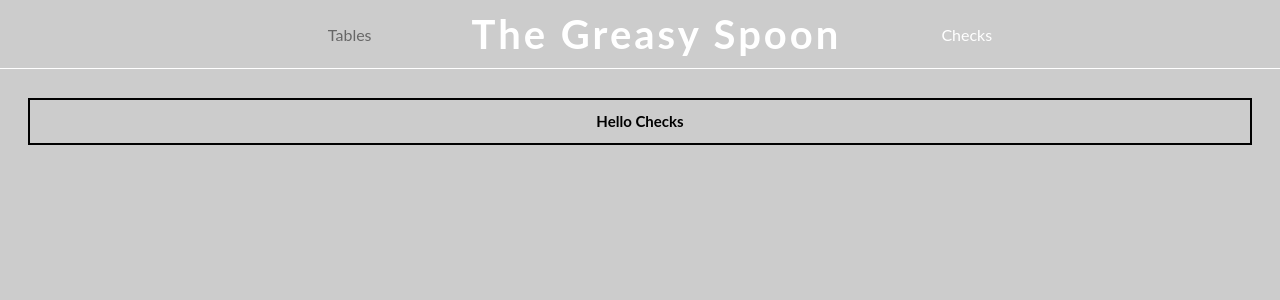
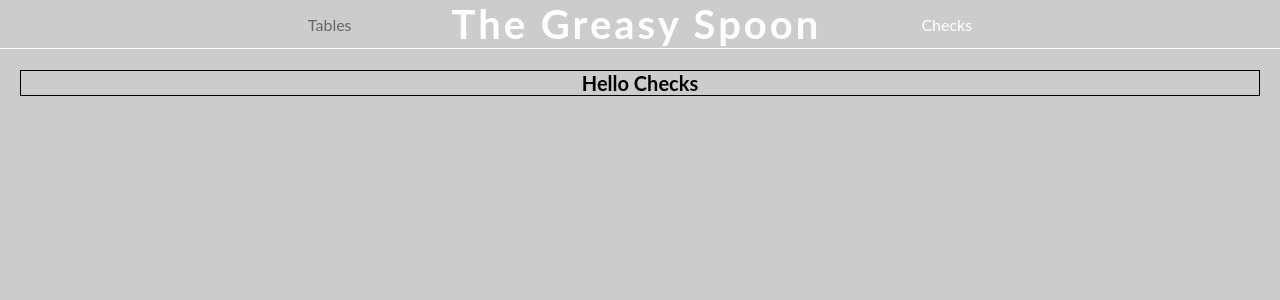
Before and after one commit to rhysgoehring/avero-pos, a React (Create React App) app: page /checks in a window 1280 px wide. Shown: the top 300 px of the page. Built offline with nearby package versions, Linux system fonts and the light colour scheme.

Commit message:
moved BASE_URL and requestConfig to separate file, adjusted navbar styles. In Tables page, fetching tables and storing in state and redux, fetching tables and storing in state. tables reducer puts all tables in an openTables array initially. modified globalStyle, modified layout components

```diff
--- a/src/actions/index.js
+++ b/src/actions/index.js
@@ -1,26 +1,17 @@
 import axios from "axios";
 import { GET_TABLES, GET_ITEMS } from "./types";
-
-const requestConfig = {
-  headers: {
-    Authorization:
-      "eyJhbGciOiJIUzI1NiIsInR5cCI6IkpXVCJ9.eyJpZCI6ImJhNGFlMmM0LTZlNWMtNDhlMy04ZDRlLTFkNzhjNWE3MDZhZiIsIm5hbWUiOiJSaHlzIn0.FCcG29CTjqCaWxQfpymhyuS0pv8krDQu15fKAQRjVFo"
-  }
-};
+import { BASE_URL, requestConfig } from "../config";
 
 const getTables = () => async dispatch => {
   try {
-    const { data } = await axios.get(
-      "https://check-api.herokuapp.com/tables",
-      requestConfig
-    );
-    console.log("get tables data: ", data);
+    const { data } = await axios.get(`${BASE_URL}/tables`, requestConfig);
+
     return dispatch({
       type: GET_TABLES,
       data
     });
   } catch (error) {
-    console.log("get tables error", error);
+    console.error("get tables error", error);
   }
 };
 
--- a/src/components/Navbar/index.js
+++ b/src/components/Navbar/index.js
@@ -1,6 +1,6 @@
 import React from "react";
 import { withRouter } from "react-router-dom";
-import { Header, NavWrapper, NavList, NavItem, Logo, Link } from "./styled";
+import { Header, NavWrapper, NavList, NavItem, Logo, Link } from "./styles";
 
 const Navbar = () => (
   <Header>
--- a/src/components/Navbar/styled.js
+++ b/src/components/Navbar/styles.js
@@ -13,8 +13,6 @@ const Header = styled.header`
   background-color: transparent;
   justify-content: center;
   align-items: center;
-  padding-bottom: 5rem;
-  margin-bottom: 5rem;
 `;
 
 const NavWrapper = styled.nav`
--- /dev/null
+++ b/src/config.js
@@ -0,0 +1,10 @@
+const BASE_URL = "https://check-api.herokuapp.com"
+
+const requestConfig = {
+  headers: {
+    Authorization:
+      "eyJhbGciOiJIUzI1NiIsInR5cCI6IkpXVCJ9.eyJpZCI6ImJhNGFlMmM0LTZlNWMtNDhlMy04ZDRlLTFkNzhjNWE3MDZhZiIsIm5hbWUiOiJSaHlzIn0.FCcG29CTjqCaWxQfpymhyuS0pv8krDQu15fKAQRjVFo"
+  }
+};
+
+export { BASE_URL, requestConfig };
--- a/src/pages/Tables.js
+++ b/src/pages/Tables.js
@@ -1,25 +1,52 @@
 import React from "react";
+import axios from "axios";
 import { connect } from "react-redux";
 import { getTables } from "../actions/index";
 import { Section, Container } from "../styles/layout";
+import { BASE_URL, requestConfig } from "../config";
 
 class Tables extends React.Component {
   constructor(props) {
     super(props);
 
-    this.state = {};
+    this.state = {
+      openTables: [],
+      closedTables: [],
+      menuItems: []
+    };
   }
 
-  async componentDidMount() {
-    const tables = await this.props.getTables();
+  componentDidMount() {
+    this.fetchTables();
+    this.fetchMenuItems();
+  }
+
+  async fetchTables() {
+    await this.props.getTables();
+    this.setState({
+      openTables: this.props.tables.openTables,
+      closedTables: this.props.tables.closedTables
+    });
+  }
+
+  async fetchMenuItems() {
+    const { data } = await axios.get(`${BASE_URL}/items`, requestConfig);
+
+    this.setState({ menuItems: data });
+  }
+
+  renderTables() {
+    const allTables = this.state.openTables.concat(this.state.closedTables);
+    console.log("allTables", allTables);
+    return allTables.map(table => {
+      return <h1 key={table.id}>{table.number}</h1>;
+    });
   }
 
   render() {
     return (
       <Section>
-        <Container>
-          <h1>Hello Tables</h1>
-        </Container>
+        <Container>{this.renderTables()}</Container>
       </Section>
     );
   }
@@ -31,4 +58,7 @@ function mapStateToProps(state) {
   };
 }
 
-export default connect(mapStateToProps, { getTables })(Tables);
+export default connect(
+  mapStateToProps,
+  { getTables }
+)(Tables);
--- a/src/reducers/tables.js
+++ b/src/reducers/tables.js
@@ -1,12 +1,15 @@
 import { GET_TABLES } from "../actions/types";
 
-export default function(state = {}, action) {
+export default function(
+  state = {
+    openTables: [],
+    closedTables: []
+  },
+  action
+) {
   switch (action.type) {
     case GET_TABLES:
-      return {
-        ...state,
-        ...action.data
-      };
+      return { ...state, openTables: [...action.data] };
     default:
       return {
         ...state
--- a/src/styles/colors.js
+++ b/src/styles/colors.js
@@ -1,6 +1,6 @@
 const AVERO_BLUE = "#25BBEC";
 const AVERO_ORANGE = "#F39C15";
-const AVERO_BTN_GREEN = "#2ECC71";
+const AVERO_GREEN = "#2ECC71";
 const RED = "#EA3527";
 
 const AVERO_ICON_GREEN = "#56D1B5";
@@ -16,7 +16,7 @@ const DARK_BLUE = "#192631";
 export {
   AVERO_BLUE,
   AVERO_ORANGE,
-  AVERO_BTN_GREEN,
+  AVERO_GREEN,
   RED,
   AVERO_ICON_GREEN,
   AVERO_ICON_RED,
--- a/src/styles/globalStyle.js
+++ b/src/styles/globalStyle.js
@@ -2,19 +2,23 @@ import { createGlobalStyle } from "styled-components";
 import { LIGHT_GREY } from "./colors";
 
 const GlobalStyle = createGlobalStyle`
+  *,
+  *:before,
+  *:after {
+    margin: 0;
+    padding: 0;
+    box-sizing: inherit;
+  }
+
   html {
     box-sizing: border-box;
-    font-family: Lato;
     font-size: 62.5%;
   }
   body {
     background-color: ${LIGHT_GREY};
+    font-family: Lato;
   }
-  *,
-  *:before,
-  *:after {
-    box-sizing: inherit;
-  }
+
 `;
 
 export default GlobalStyle;
--- a/src/styles/layout.js
+++ b/src/styles/layout.js
@@ -7,12 +7,10 @@ const Container = styled.div`
   width: 100%;
   justify-content: center;
   align-items: center;
-  border: 2px solid black;
+  border: 1px solid black;
 `;
 
-const Section = styled.section`
-  padding-top: 9rem;
-  padding-bottom: 8rem;
+const Section = styled.main`
   padding-right: 2rem;
   padding-left: 2rem;
   position: relative;
@@ -21,6 +19,7 @@ const Section = styled.section`
   align-items: center;
   justify-content: center;
   height: 100%;
+  margin-block-start: 7rem;
 
   &::before {
     position: absolute;
```
Also changed, not shown: .eslintrc.js.
